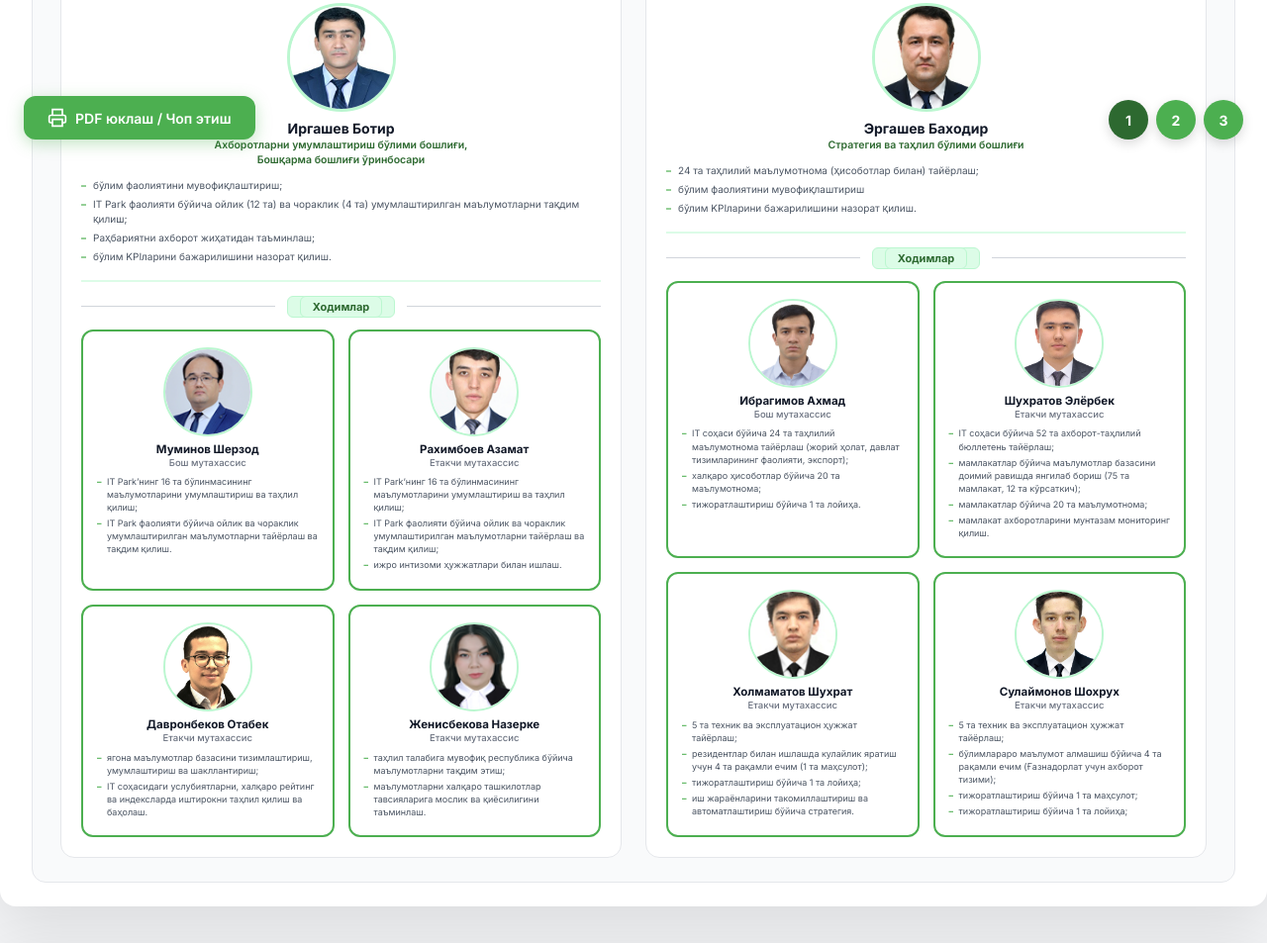
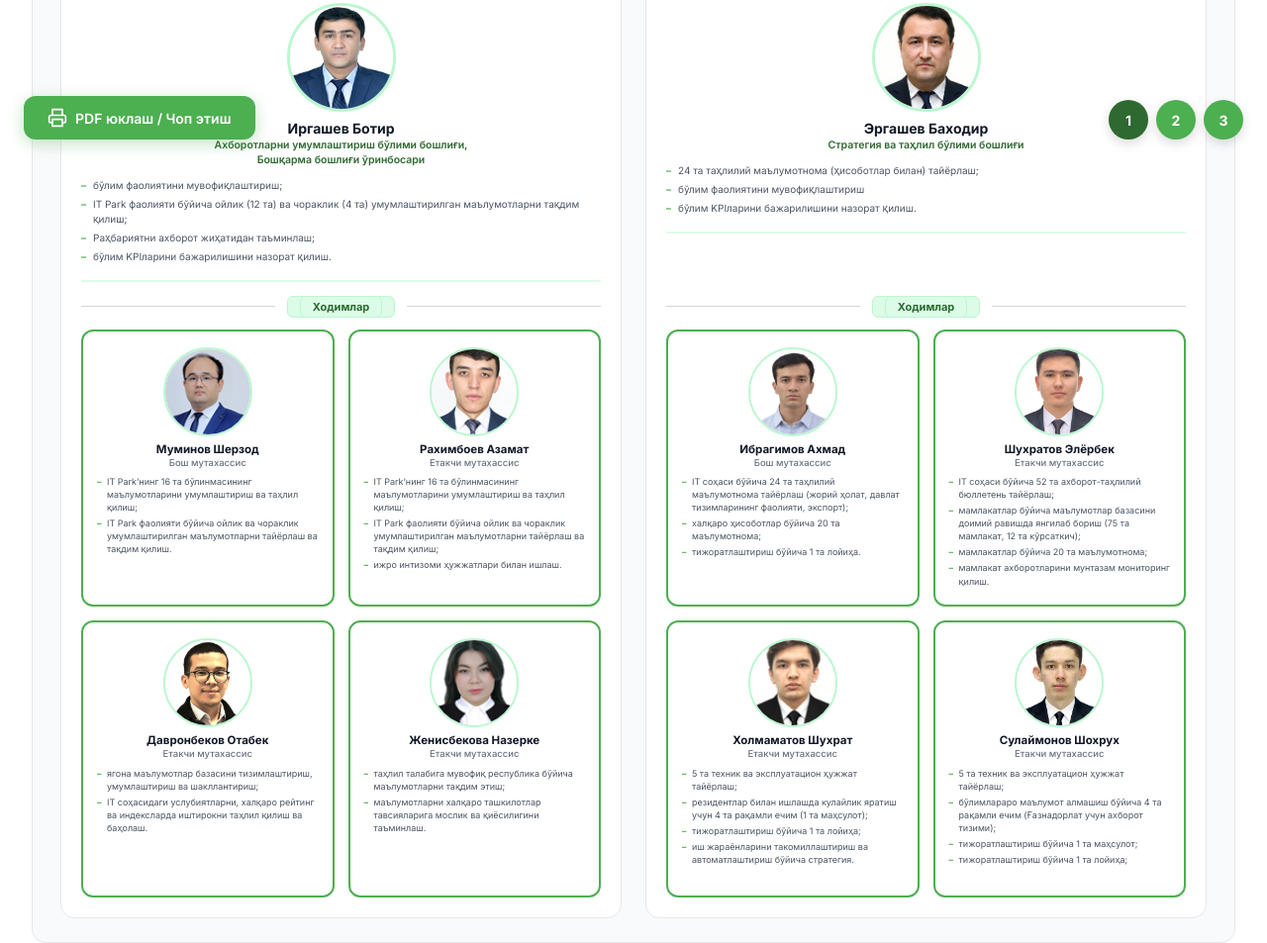
Before and after one commit to ShukhratKholmamatov/strategy_presenation, a plain HTML site: page slides.html in a window 1280 px wide. Shown: the part 635-1588 px from the top of the page at 99% size. Drawn offline with Linux system fonts and the light colour scheme.

Commit message:
the first slide with team members has changed: the boxes with 4 employees on each side have been made symmetrical

```diff
--- a/slides.html
+++ b/slides.html
@@ -322,7 +322,9 @@
         .org-divisions {
             display: grid;
             grid-template-columns: 1fr 1fr;
-            gap: 24px;
+            grid-template-rows: auto auto auto;
+            column-gap: 24px;
+            row-gap: 0;
         }
 
         .org-division {
@@ -330,6 +332,10 @@
             border-radius: 14px;
             padding: 20px;
             border: 1px solid var(--gray-200);
+            grid-row: 1 / 4;
+            display: grid;
+            grid-template-rows: subgrid;
+            align-items: start;
         }
 
         /* Division head card */
@@ -416,7 +422,9 @@
         .org-staff-grid {
             display: grid;
             grid-template-columns: 1fr 1fr;
+            grid-auto-rows: 1fr;
             gap: 14px;
+            align-self: stretch;
         }
 
         .org-staff-card {
```
